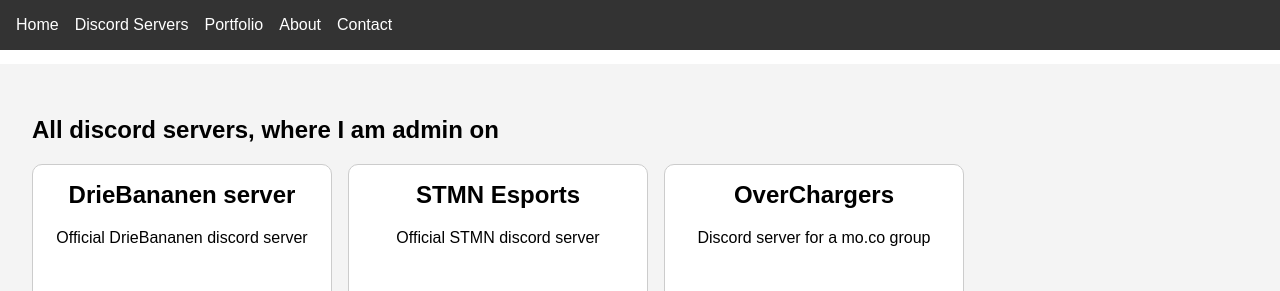
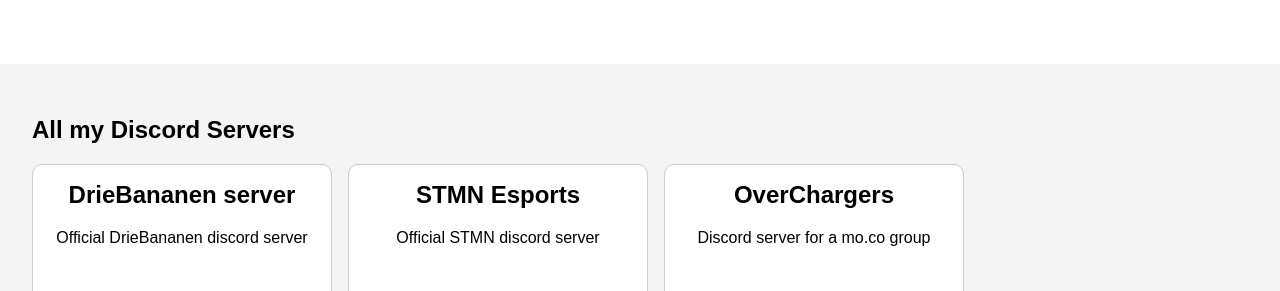
Before and after one commit to svandep/svandep.github.io, a plain HTML site: page discord.html in a window 1280 px wide. Shown: the top 291 px of the page. Drawn offline with Linux system fonts and the light colour scheme.

Commit message:
Update discord.html

```diff
--- a/discord.html
+++ b/discord.html
@@ -7,19 +7,9 @@
     <link rel="stylesheet" href="styles.css">
 </head>
 <body>
-    <header>
-        <nav>
-            <ul>
-                <li><a href="index.html">Home</a></li>
-                <li><a href="discord.html">Discord Servers</a></li>
-                <li><a href="index.html#portfolio">Portfolio</a></li>
-                <li><a href="index.html#about">About</a></li>
-                <li><a href="index.html#contact">Contact</a></li>
-            </ul>
-        </nav>
-    </header>
+    <div id="header-placeholder"></div>
     <section id="discord">
-        <h1>All discord servers, where I am admin on</h1>
+        <h1>All my Discord Servers</h1>
         <div id="server-container"></div>
     </section>
     <div id="footer-placeholder"></div>
```
